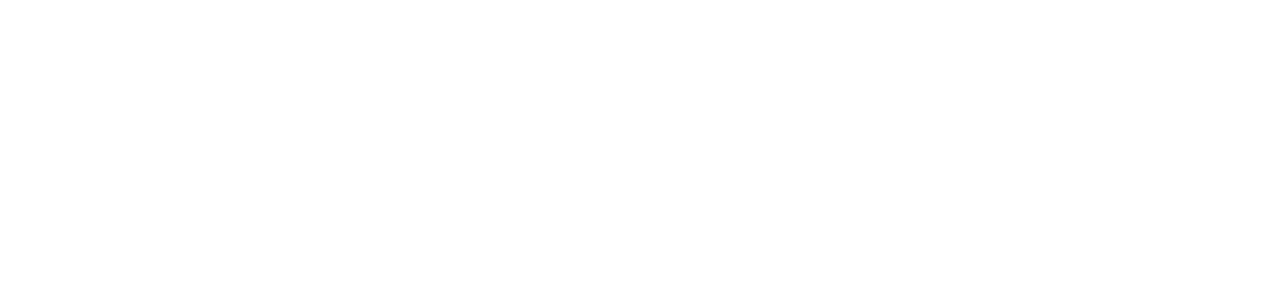
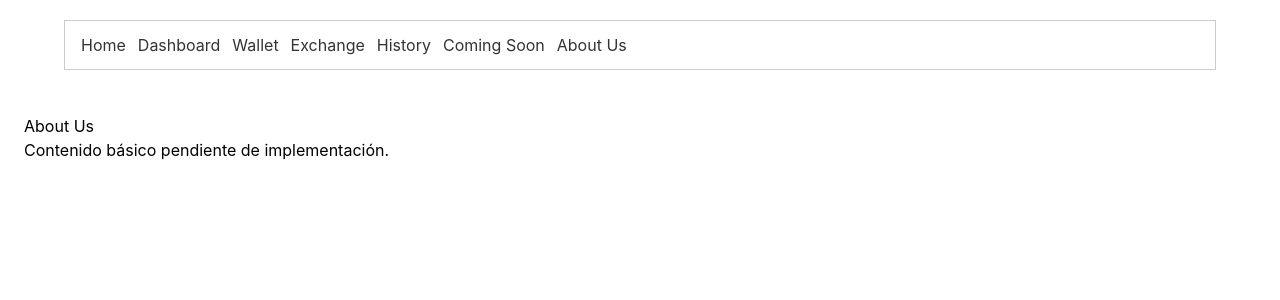
Before and after one commit to TravelGo-app/frontend, a React (Vite) app: page /about-us in a window 1280 px wide. Before the commit this address had no page. Shown: the top 300 px of the page. Built offline with nearby package versions, Linux system fonts and the light colour scheme.

Commit message:
Implementacion basica de navbar sin estilo, navegacion basica, se refleja en url

```diff
--- a/src/App.tsx
+++ b/src/App.tsx
@@ -1,15 +1,25 @@
 import { Routes, Route } from 'react-router-dom'
+import Navbar from './components/Navbar'
 import Login from './pages/Login'
 import Register from './pages/Register'
 import Dashboard from './pages/Dashboard'
+import Placeholder from './pages/Placeholder'
 
 function App() {
   return (
-    <Routes>
-      <Route path="/" element={<Login />} />
-      <Route path="/register" element={<Register />} />
-      <Route path="/dashboard" element={<Dashboard />} />
-    </Routes>
+    <>
+      <Navbar />
+      <Routes>
+        <Route path="/" element={<Login />} />
+        <Route path="/register" element={<Register />} />
+        <Route path="/dashboard" element={<Dashboard />} />
+        <Route path="/wallet" element={<Placeholder title="Wallet" />} />
+        <Route path="/exchange" element={<Placeholder title="Exchange" />} />
+        <Route path="/history" element={<Placeholder title="History" />} />
+        <Route path="/coming-soon" element={<Placeholder title="Coming Soon" />} />
+        <Route path="/about-us" element={<Placeholder title="About Us" />} />
+      </Routes>
+    </>
   )
 }
 
--- a/src/components/Navbar.tsx
+++ b/src/components/Navbar.tsx
@@ -0,0 +1,25 @@
+import { Link } from 'react-router-dom'
+
+const navItems = [
+  { label: 'Home', path: '/' },
+  { label: 'Dashboard', path: '/dashboard' },
+  { label: 'Wallet', path: '/wallet' },
+  { label: 'Exchange', path: '/exchange' },
+  { label: 'History', path: '/history' },
+  { label: 'Coming Soon', path: '/coming-soon' },
+  { label: 'About Us', path: '/about-us' },
+]
+
+export default function Navbar() {
+  return (
+    <nav style={{ width: '90%', margin: '20px auto', border: '1px solid #ccc', padding: '12px 16px' }}>
+      <div style={{ display: 'flex', gap: '12px', flexWrap: 'wrap' }}>
+        {navItems.map((item) => (
+          <Link key={item.path} to={item.path} style={{ textDecoration: 'none', color: '#333' }}>
+            {item.label}
+          </Link>
+        ))}
+      </div>
+    </nav>
+  )
+}
--- /dev/null
+++ b/src/pages/Placeholder.tsx
@@ -0,0 +1,12 @@
+type PlaceholderProps = {
+  title: string
+}
+
+export default function Placeholder({ title }: PlaceholderProps) {
+  return (
+    <div style={{ padding: '24px' }}>
+      <h2>{title}</h2>
+      <p>Contenido básico pendiente de implementación.</p>
+    </div>
+  )
+}
```
